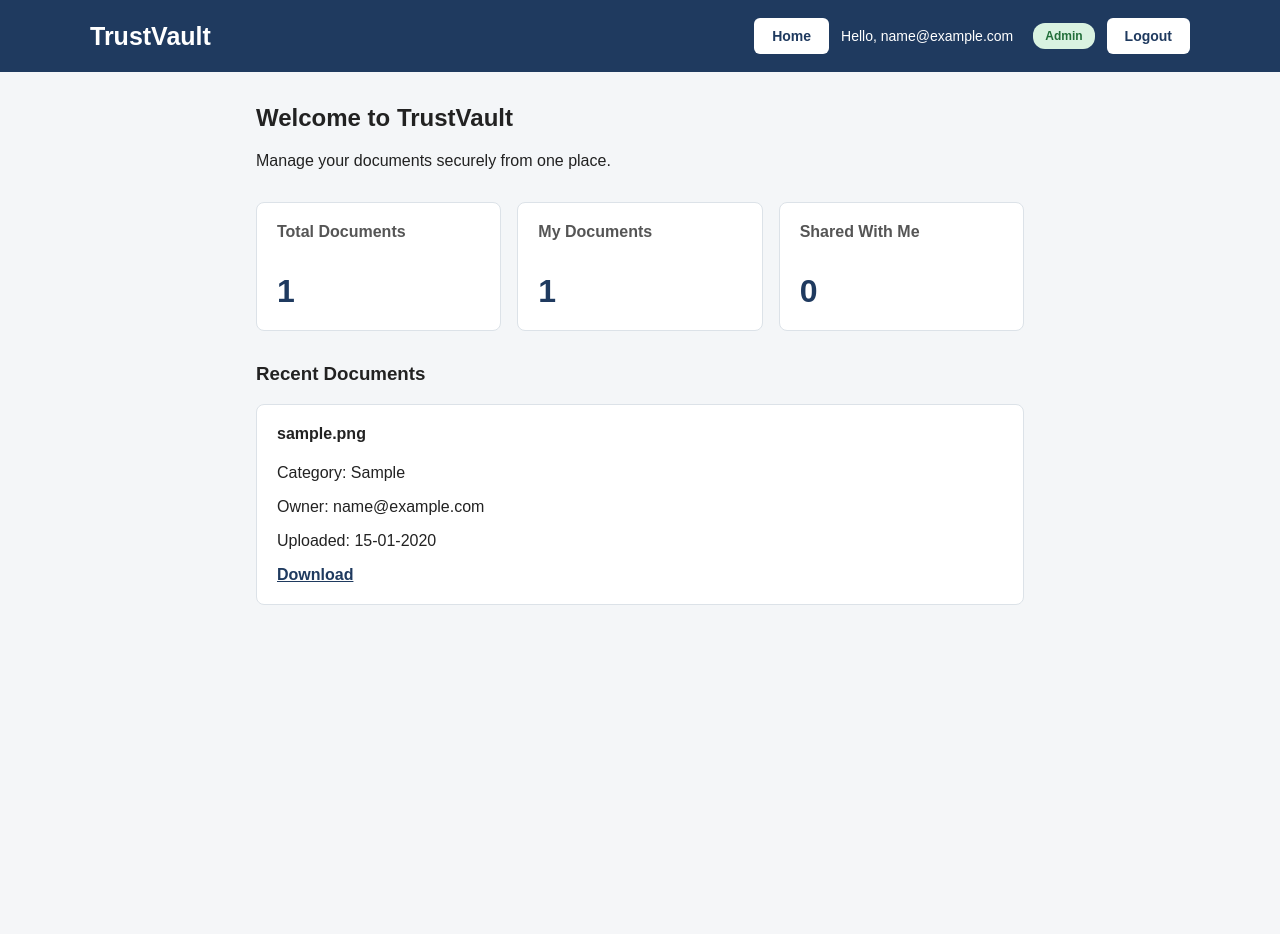
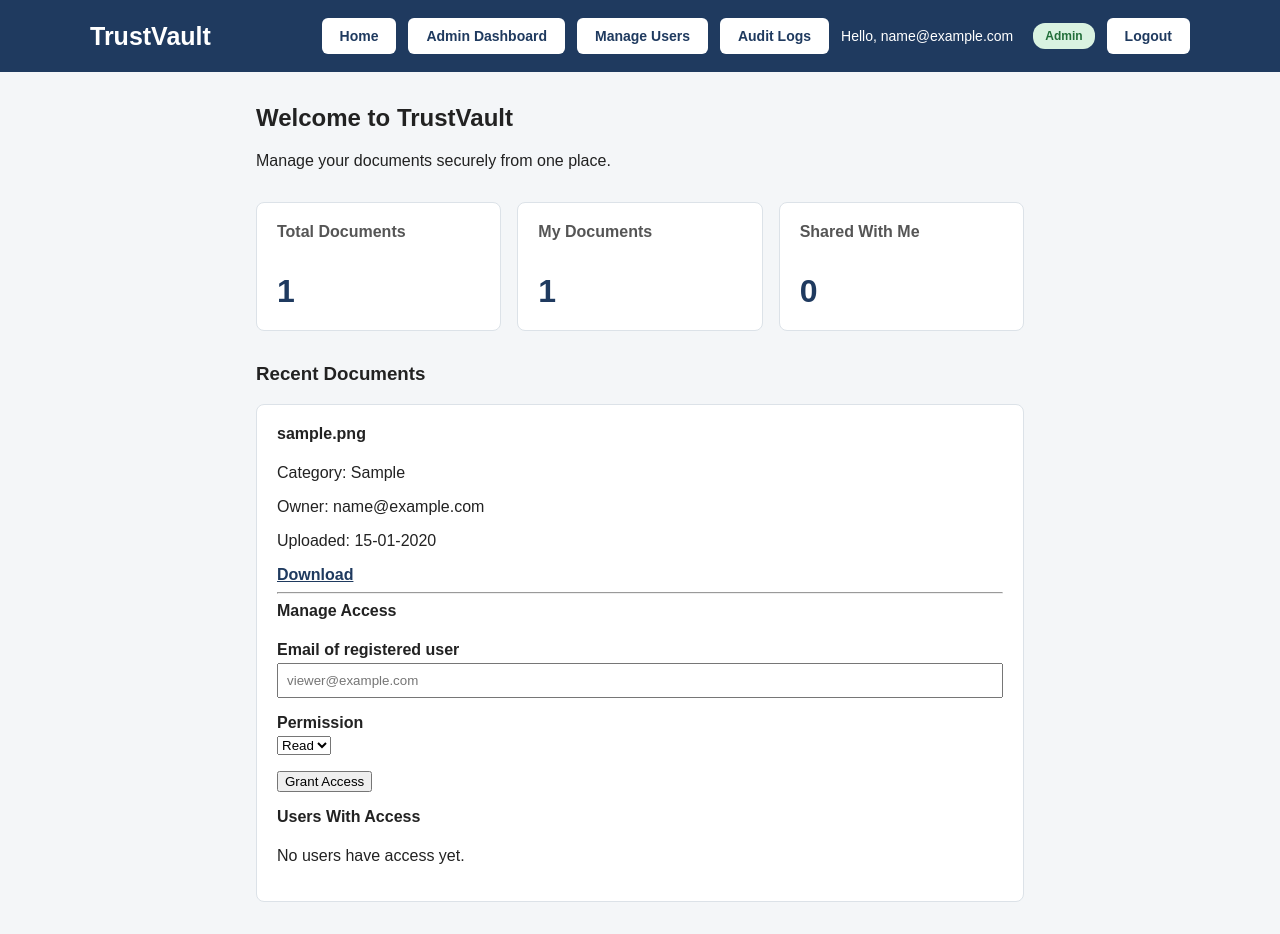
Before and after one commit to yadavallimaheswari3/TrustVault, a Flask app: page / in a window 1280 px wide. Before the commit the page ends 605 px from the top, so only its background shows below. Run offline with Flask 3, Linux system fonts and the light colour scheme; a user stored in the database is signed in; tables that the repository leaves empty hold one stand-in row (values such as "Sample post").

Commit message:
Add document sharing UI and revocation security test

```diff
--- a/app/static/js/main.js
+++ b/app/static/js/main.js
@@ -1,3 +1,7 @@
+
+// ------------------------------------
+// DOCUMENT UPLOAD
+// ------------------------------------
 
 const uploadForm = document.getElementById("upload-form");
 
@@ -44,3 +48,101 @@ if (uploadForm) {
         }
     });
 }
+
+
+// ------------------------------------
+// GRANT DOCUMENT PERMISSION
+// ------------------------------------
+
+const shareForms = document.querySelectorAll(".share-form");
+
+shareForms.forEach(function (form) {
+    form.addEventListener("submit", async function (event) {
+        event.preventDefault();
+
+        const message = form.nextElementSibling;
+        const button = form.querySelector('button[type="submit"]');
+
+        button.disabled = true;
+        button.textContent = "Granting...";
+        message.textContent = "";
+
+        try {
+            const response = await fetch(form.dataset.url, {
+                method: "POST",
+                body: new FormData(form)
+            });
+
+            const result = await response.json();
+
+            if (!response.ok) {
+                message.textContent =
+                    result.error || "Could not grant permission.";
+                return;
+            }
+
+            message.textContent =
+                result.message || "Permission granted successfully!";
+
+            setTimeout(function () {
+                window.location.reload();
+            }, 700);
+
+        } catch (error) {
+            message.textContent =
+                "Something went wrong. Please try again.";
+        } finally {
+            button.disabled = false;
+            button.textContent = "Grant Access";
+        }
+    });
+});
+
+
+// ------------------------------------
+// REVOKE DOCUMENT PERMISSION
+// ------------------------------------
+
+const revokeButtons = document.querySelectorAll(".revoke-button");
+
+revokeButtons.forEach(function (button) {
+    button.addEventListener("click", async function () {
+        const confirmed = window.confirm(
+            "Are you sure you want to revoke this user's access?"
+        );
+
+        if (!confirmed) {
+            return;
+        }
+
+        button.disabled = true;
+        button.textContent = "Revoking...";
+
+        try {
+            const response = await fetch(button.dataset.url, {
+                method: "DELETE",
+                headers: {
+                    "X-CSRFToken": button.dataset.csrf
+                }
+            });
+
+            const result = await response.json();
+
+            if (!response.ok) {
+                alert(result.error || "Could not revoke permission.");
+                button.disabled = false;
+                button.textContent = "Revoke";
+                return;
+            }
+
+            alert(result.message || "Permission revoked successfully!");
+
+            window.location.reload();
+
+        } catch (error) {
+            alert("Something went wrong. Please try again.");
+            button.disabled = false;
+            button.textContent = "Revoke";
+        }
+    });
+});
--- a/app/templates/base.html
+++ b/app/templates/base.html
@@ -1,4 +1,3 @@
-
 <!DOCTYPE html>
 <html lang="en">
 <head>
@@ -26,6 +25,12 @@
 
                 {% if current_user.is_authenticated %}
 
+                    {% if current_user.role == 'admin' %}
+                        <a href="/admin/dashboard">Admin Dashboard</a>
+                        <a href="/admin/users">Manage Users</a>
+                        <a href="/admin/audit-logs/page">Audit Logs</a>
+                    {% endif %}
+
                     <span class="welcome-text">
                         Hello, {{ current_user.email }}
                     </span>
@@ -51,7 +56,6 @@
                 {% else %}
 
                     <a href="{{ url_for('auth.login') }}">Login</a>
-
                     <a href="{{ url_for('auth.register') }}">Register</a>
 
                 {% endif %}
@@ -60,32 +64,21 @@
         </div>
     </header>
 
-
     <main>
 
         {% with messages = get_flashed_messages(with_categories=true) %}
-
             {% if messages %}
-
                 {% for category, message in messages %}
-
                     <div class="flash flash-{{ category }}">
                         {{ message }}
                     </div>
-
                 {% endfor %}
-
             {% endif %}
-
         {% endwith %}
 
-
-        {% block content %}
-
-        {% endblock %}
+        {% block content %}{% endblock %}
 
     </main>
-
 
     <script src="{{ url_for('static', filename='js/main.js') }}"></script>
 
--- a/app/templates/index.html
+++ b/app/templates/index.html
@@ -30,11 +30,7 @@
     <h3>Upload a Document</h3>
 
     <form id="upload-form" enctype="multipart/form-data">
-            <input
-                type="hidden"
-                name="csrf_token"
-                value="{{ csrf_token() }}"
-            >
+        <input type="hidden" name="csrf_token" value="{{ csrf_token() }}">
 
         <div class="form-group">
             <label for="file">Choose Document</label>
@@ -73,27 +69,88 @@
     <div class="document-card">
         <h4>{{ document.original_filename }}</h4>
 
-                <p>
-                    Category:
-                    {{ document.category or "Uncategorized" }}
-                </p>
-
-                <p>
-                    Owner:
-                    {{ document.owner.email }}
-                </p>
-
-                <p>
-                    Uploaded:
-                    {{ document.uploaded_at.strftime("%d-%m-%Y") }}
-                </p>
+        <p>Category: {{ document.category or "Uncategorized" }}</p>
+        <p>Owner: {{ document.owner.email }}</p>
+        <p>Uploaded: {{ document.uploaded_at.strftime("%d-%m-%Y") }}</p>
 
         <a href="{{ url_for(
             'documents.download_document',
             document_id=document.id
-                ) }}">
-                    Download
-                </a>
+        ) }}">Download</a>
+
+        {% if document.owner_id == current_user.id %}
+        <hr>
+
+        <section class="sharing-section">
+            <h4>Manage Access</h4>
+
+            <form
+                class="share-form"
+                data-url="{{ url_for(
+                    'permissions.grant_permission',
+                    document_id=document.id
+                ) }}"
+            >
+                <input
+                    type="hidden"
+                    name="csrf_token"
+                    value="{{ csrf_token() }}"
+                >
+
+                <div class="form-group">
+                    <label>Email of registered user</label>
+                    <input
+                        type="email"
+                        name="email"
+                        placeholder="viewer@example.com"
+                        required
+                    >
+                </div>
+
+                <div class="form-group">
+                    <label>Permission</label>
+                    <select name="permission" required>
+                        <option value="read">Read</option>
+                        <option value="edit">Edit</option>
+                    </select>
+                </div>
+
+                <button type="submit">Grant Access</button>
+            </form>
+
+            <p class="share-message" role="status"></p>
+
+            <h4>Users With Access</h4>
+
+            {% if document.permissions %}
+                <ul class="permission-list">
+                    {% for permission in document.permissions %}
+                    <li>
+                        <span>
+                            {{ permission.user.email }}
+                            — {{ permission.permission|capitalize }}
+                        </span>
+
+                        <button
+                            type="button"
+                            class="revoke-button"
+                            data-url="{{ url_for(
+                                'permissions.revoke_permission',
+                                document_id=document.id,
+                                user_id=permission.user_id
+                            ) }}"
+                            data-csrf="{{ csrf_token() }}"
+                        >
+                            Revoke
+                        </button>
+                    </li>
+                    {% endfor %}
+                </ul>
+            {% else %}
+                <p>No users have access yet.</p>
+            {% endif %}
+        </section>
+        {% endif %}
     </div>
     {% endfor %}
 </div>
```
Also changed, not shown: tests/test_permission_routes.py (+39 -0 lines). Lines whose indentation alone changed are shown as unchanged.
